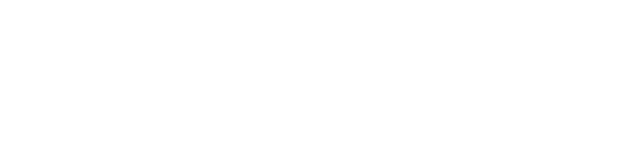
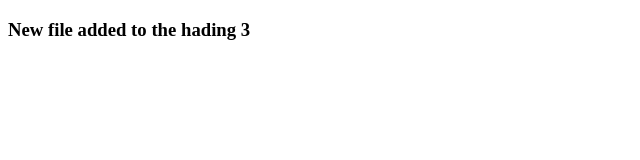
Before and after one commit to ayusler/git-one, a plain HTML site: page index.html in a window 1280 px wide. Shown: the whole page, without its empty margins (0-640 px from the left). Drawn offline with Linux system fonts and the light colour scheme.

Commit message:
New heading 3 added

```diff
--- a/index.html
+++ b/index.html
@@ -9,7 +9,7 @@
 </head>
 
 <body>
-
+    <h3>New file added to the hading 3</h3>
 </body>
 
 </html>
```
